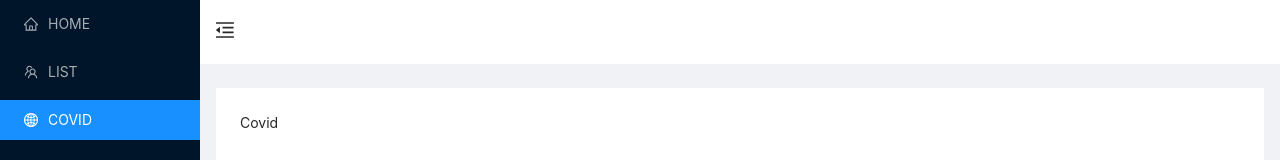
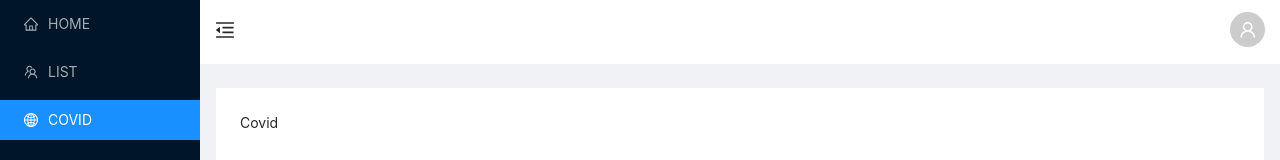
Before and after one commit to dhruv-growexxer/dashboard, a React (Create React App) app: page /covid in a window 1280 px wide. Shown: the top 160 px of the page. Built offline with nearby package versions, Linux system fonts and the light colour scheme.

Commit message:
avatar added

```diff
--- a/src/App.css
+++ b/src/App.css
@@ -74,3 +74,9 @@
   margin-top: 10px;
   margin-right: 16px;
 }
+
+.header-avatar {
+  float: right;
+  margin-top: 12px;
+  margin-right: 15px;
+}
--- a/src/components/Header/index.js
+++ b/src/components/Header/index.js
@@ -1,34 +1,37 @@
-import { Header } from 'antd/lib/layout/layout'
+import { Header } from "antd/lib/layout/layout";
+import { UserOutlined } from "@ant-design/icons";
 
-import { MenuUnfoldOutlined, MenuFoldOutlined } from '@ant-design/icons'
-import React from 'react'
+import { MenuUnfoldOutlined, MenuFoldOutlined } from "@ant-design/icons";
+import React from "react";
 
-import { useSelector, useDispatch } from 'react-redux'
-import { bindActionCreators } from 'redux'
-import { toggleSide } from '../../state/actions/toggleActions'
+import { useSelector, useDispatch } from "react-redux";
+import { bindActionCreators } from "redux";
+import { toggleSide } from "../../state/actions/toggleActions";
+import { Avatar } from "antd";
 
 const MyHeader = () => {
-  const stateCollapsed = useSelector((state) => state.toggleSide)
+  const stateCollapsed = useSelector((state) => state.toggleSide);
 
-  const dispatch = useDispatch()
+  const dispatch = useDispatch();
 
-  const toggleSide1 = bindActionCreators(toggleSide, dispatch)
+  const toggleSide1 = bindActionCreators(toggleSide, dispatch);
 
   return (
-    <Header className='site-layout-background' style={{ padding: 0 }}>
+    <Header className="site-layout-background" style={{ padding: 0 }}>
       {stateCollapsed ? (
         <MenuUnfoldOutlined
           onClick={() => toggleSide1(stateCollapsed)}
-          className='trigger'
+          className="trigger"
         />
       ) : (
         <MenuFoldOutlined
           onClick={() => toggleSide1(stateCollapsed)}
-          className='trigger'
+          className="trigger"
         />
       )}
+      <Avatar size={35} icon={<UserOutlined />} className="header-avatar" />
     </Header>
-  )
-}
+  );
+};
 
-export default MyHeader
+export default MyHeader;
```
